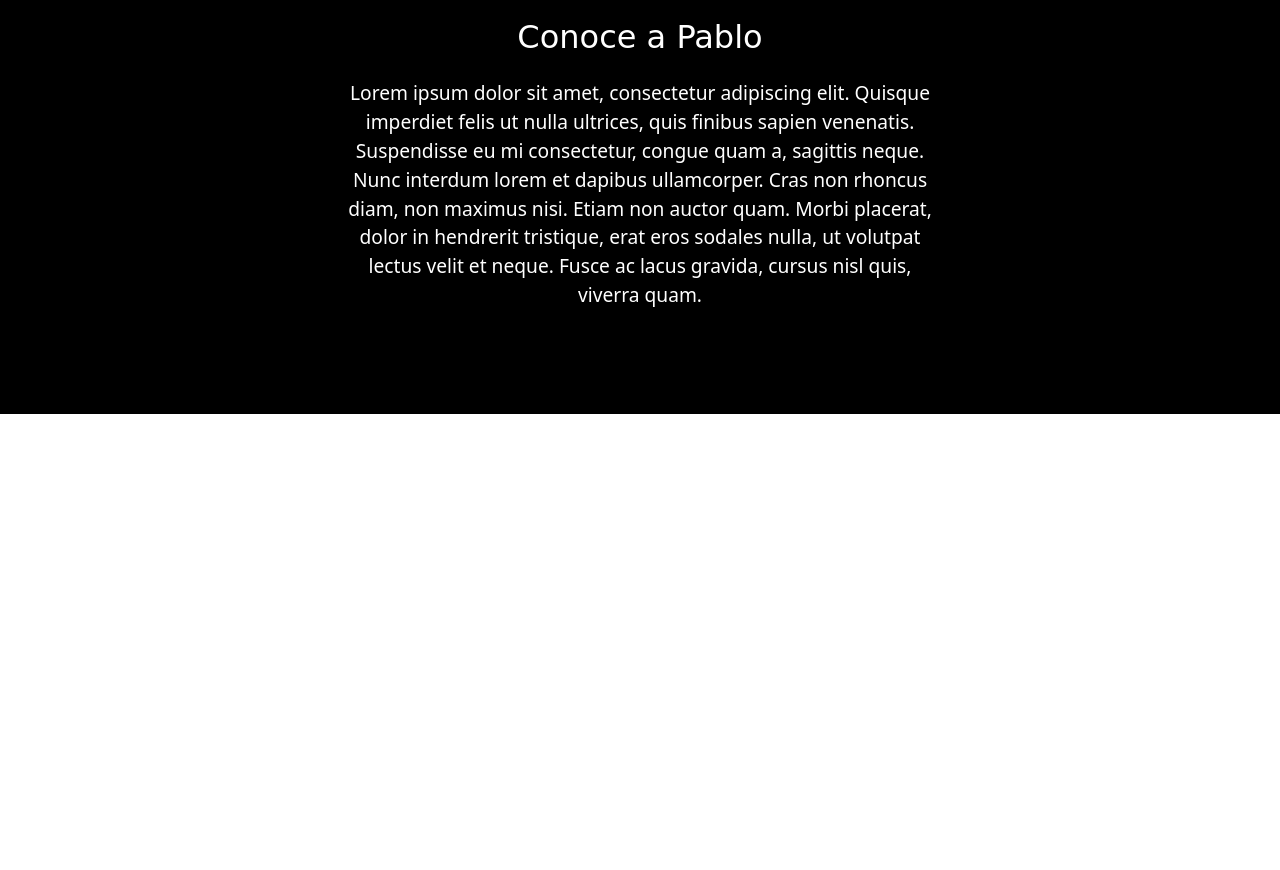
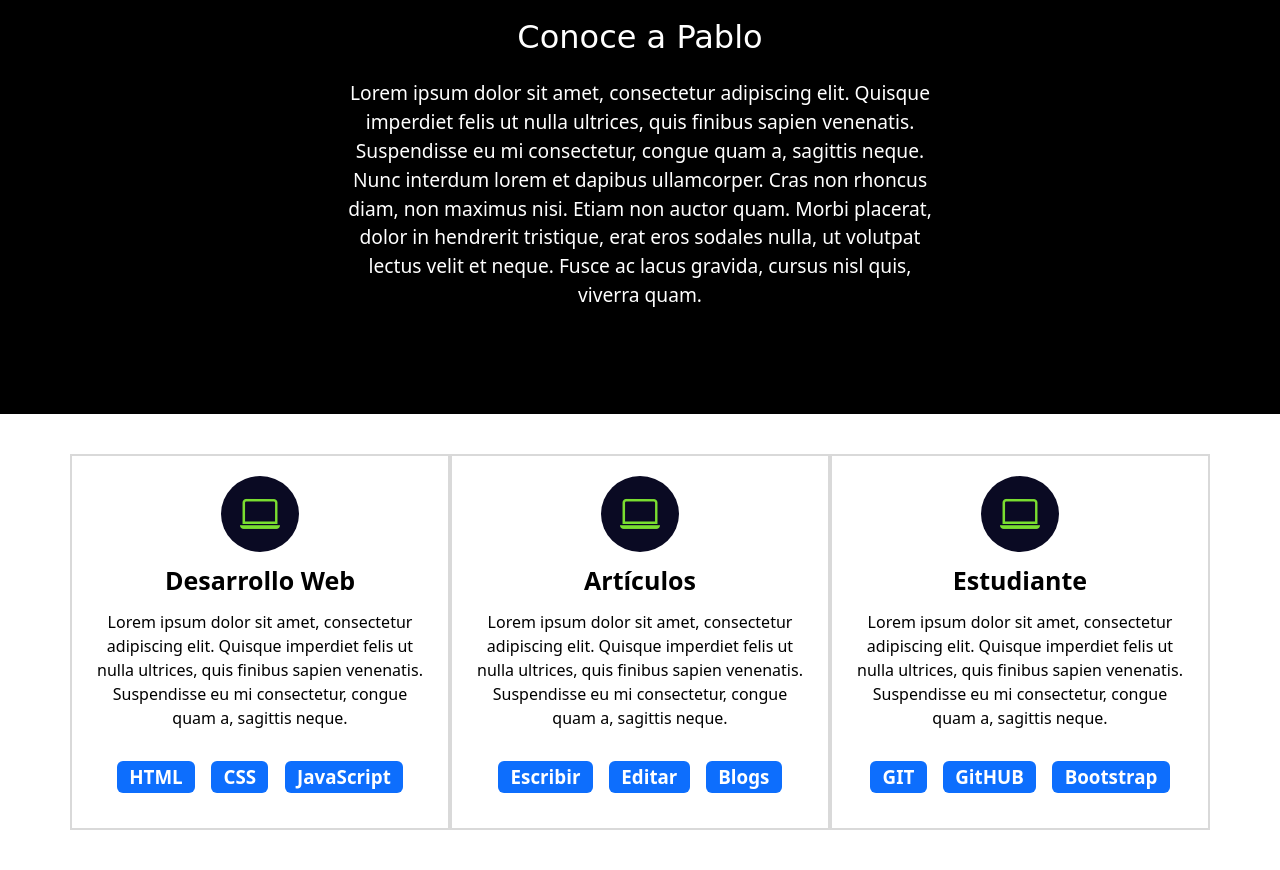
Before and after one commit to Blext66/Curso-BOOTSTRAP, a plain HTML site: page index.html in a window 1280 px wide. Shown: the part 941-1811 px from the top of the page. Before the commit the page ends 1355 px from the top, so only its background shows below. Drawn offline with nearby package versions, Linux system fonts and the light colour scheme; a web font is replaced by a local one.

Commit message:
Seccion Experiencia

```diff
--- a/estilos.css
+++ b/estilos.css
@@ -27,6 +27,35 @@ h1 {
 .seccion-oscura {
   color: white;
   background-color: black;
+}
+
+.seccion-clara {
+  color: black;
+  background-color: white;
+}
+
+.experiencia i {
+  font-size: 2.5rem;
+  color: #7ade30;
+  background-color: #0a0a23;
+  padding: 8px 19px;
+  border-radius: 50%;
+}
+
+.experiencia-titulo {
+  font-size: 25px;
+  font-weight: bold;
+  margin: 10px 0;
+}
+
+.badges-contenedor {
+    font-size: 25px;
+    font-weight: bold;
+    margin: 10px 0;
+}
+
+.badge {
+  margin: 5px;
 }
 
 .seccion-titulo {
@@ -63,7 +92,7 @@ h1 {
   color: #516161;
 }
 
-/*Sobre mí*/
+/*Sobre mi*/
 .sobre-mi {
   height: 500px;
   padding: 10px;
@@ -72,6 +101,26 @@ h1 {
 .sobre-mi .contenedor {
   max-width: 600px;
   text-align: center;
+}
+
+/*Secion experiencia*/
+.experiencia {
+  padding: 40px;
+}
+
+.experiencia .columna {
+  padding: 20px;
+  border: 2px solid #8080804d;
+  display: flex;
+  flex-direction: column;
+  align-items: center;
+  justify-content: space-evenly;
+  transition: all 0.2s ease-in;
+}
+
+.experiencia .columna:hover {
+  color: white;
+  background-color: #1b1b32;
 }
 
 /* Adaptable (Responsivo) */
--- a/index.html
+++ b/index.html
@@ -13,6 +13,9 @@
     <link rel="icon" type="image/x-icon" href="imagenes/icono.png">
     <!--Bootstrap-->
     <link href="https://cdn.jsdelivr.net/npm/bootstrap@5.2.3/dist/css/bootstrap.min.css" rel="stylesheet" integrity="sha384-rbsA2VBKQhggwzxH7pPCaAqO46MgnOM80zW1RWuH61DGLwZJEdK2Kadq2F9CUG65" crossorigin="anonymous">
+    <!--Iconos de Bootstrap-->
+    <link rel="stylesheet" href="https://cdn.jsdelivr.net/npm/bootstrap-icons@1.11.2/font/bootstrap-icons.min.css">
+    <!--CSS-->
     <link href="estilos.css" rel="stylesheet">
     <!--Google Fonts-->
     <link rel="preconnect" href="https://fonts.googleapis.com">
@@ -67,6 +70,47 @@
       </div>
     </section>
 
+    <!--Experiencia-->
+    <section class="experiencia seccion-clara">
+      <div class="container text-center">
+        <div class="row">
+          <!--Desarrollo web-->
+          <div class="columna col-12 col-md-4">
+            <i class="bi bi-laptop"></i>
+            <p class="experiencia-titulo">Desarrollo Web</p>
+            <p>Lorem ipsum dolor sit amet, consectetur adipiscing elit. Quisque imperdiet felis ut nulla ultrices, quis finibus sapien venenatis. Suspendisse eu mi consectetur, congue quam a, sagittis neque.</p>
+            <div class="badges-contenedor">
+              <span class="badge text-bg-primary">HTML</span>
+              <span class="badge text-bg-primary">CSS</span>
+              <span class="badge text-bg-primary">JavaScript</span>
+            </div>
+          </div>
+          <!--Articulos-->
+          <div class="columna col-12 col-md-4">
+            <i class="bi bi-laptop"></i>
+            <p class="experiencia-titulo">Artículos</p>
+            <p>Lorem ipsum dolor sit amet, consectetur adipiscing elit. Quisque imperdiet felis ut nulla ultrices, quis finibus sapien venenatis. Suspendisse eu mi consectetur, congue quam a, sagittis neque.</p>
+            <div class="badges-contenedor">
+              <span class="badge text-bg-primary">Escribir</span>
+              <span class="badge text-bg-primary">Editar</span>
+              <span class="badge text-bg-primary">Blogs</span>
+            </div>
+          </div>
+          <!--Estudiante-->
+          <div class="columna col-12 col-md-4">
+            <i class="bi bi-laptop"></i>
+            <p class="experiencia-titulo">Estudiante</p>
+            <p>Lorem ipsum dolor sit amet, consectetur adipiscing elit. Quisque imperdiet felis ut nulla ultrices, quis finibus sapien venenatis. Suspendisse eu mi consectetur, congue quam a, sagittis neque.</p>
+            <div class="badges-contenedor">
+              <span class="badge text-bg-primary">GIT</span>
+              <span class="badge text-bg-primary">GitHUB</span>
+              <span class="badge text-bg-primary">Bootstrap</span>
+            </div>
+          </div>
+        </div>
+      </div>
+    </section>
+
     <script src="https://cdn.jsdelivr.net/npm/bootstrap@5.2.3/dist/js/bootstrap.bundle.min.js" integrity="sha384-kenU1KFdBIe4zVF0s0G1M5b4hcpxyD9F7jL+jjXkk+Q2h455rYXK/7HAuoJl+0I4" crossorigin="anonymous"></script>
   </body>
 </html>
```
